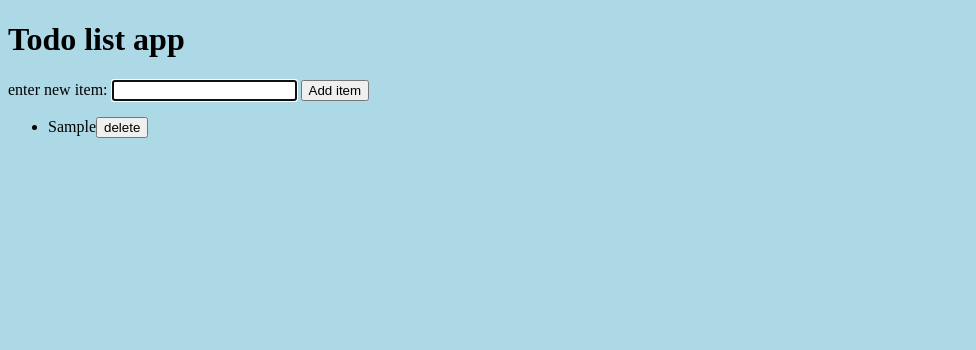
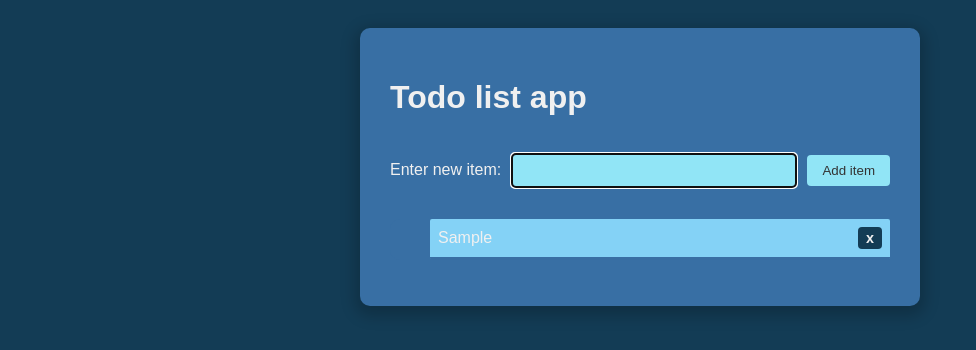
Before and after one commit to leedno/todo_list_app, a plain HTML site: page index.html in a window 1280 px wide. Both pictures are taken after typing "Sample" into the empty fields and a click on the button "Add item". Shown: the whole page, without its empty margins (0-976 px from the left). Drawn offline with Linux system fonts and the light colour scheme.

Commit message:
style changes

```diff
--- a/index.html
+++ b/index.html
@@ -1,18 +1,28 @@
 <!doctype html>
 <html lang="en">
   <head>
+
     <meta charset="utf-8" />
     <title>todo app</title>
     <link rel="stylesheet" href="style.css" />
     <script src="main.js" defer></script>
+
   </head>
   <body>
-    <h1>Todo list app</h1>
-    <form>
-      <label for="item">enter new item:</label>
-      <input type="text" name="item" id="item"/>
-      <button>Add item</button>
-      <ul></ul>
-    </form>
+
+    <div class="app-container">
+
+      <h1>Todo list app</h1>
+
+      <form>
+        <label for="item">Enter new item:</label>
+        <input type="text" name="item" id="item"/>
+        <button>Add item</button>
+      </form>
+
+      <div class="list"><ul></ul></div>
+
+    </div>
+
   </body>
 </html>
--- a/main.js
+++ b/main.js
@@ -20,7 +20,7 @@ function btnPress(event) {
 
   // setting text content
   listItem.textContent = text;
-  deleteButton.textContent = "delete"
+  deleteButton.textContent = "x"
 
   // structuring elements
   listItem.appendChild(deleteButton);
--- a/style.css
+++ b/style.css
@@ -1,3 +1,126 @@
+:root {
+    /* --- COLOR PALETTE --- */
+    --color-dark-blue: #133c55;   /* Indigo Dye (Body BG, Delete Btn) */
+    --color-med-blue: #386fa4;    /* Bice Blue (App Container BG, UL BG) */
+    --color-light-blue: #84d2f6;  /* Pale Azure (List Item BG, Hover) */
+    --color-accent-blue: #91e5f6; /* Non Photo Blue (Input BG, Add Btn) */
+    --color-primary-text: #f0f0f0; /* Soft White (Dark BG Text) */
+    --color-secondary-text: #333333; /* Dark Charcoal (Light BG Text) */
+
+    /* --- SHAPES & SPACING --- */
+    --spacing-gap: 15px;
+    --border-radius-lg: 10px;
+    --border-radius-sm: 4px;
+}
+
+/* ==================================== */
+/* 1. GLOBAL & BODY STYLES              */
+/* ==================================== */
 body {
-  background-color: lightblue;
+    background-color: var(--color-dark-blue);
+    font-family: sans-serif;
+    color: var(--color-primary-text);
+    display: flex;
+    flex-direction: column;
+    align-items: center;
+    min-height: 100vh;
 }
+
+h1 {
+    color: var(--color-primary-text);
+}
+
+/* ==================================== */
+/* 2. APP CONTAINER                     */
+/* ==================================== */
+.app-container {
+    background-color: var(--color-med-blue);
+    color: var(--color-primary-text);
+    padding: 30px;
+    max-width: 500px;
+    width: 90%;
+    border-radius: var(--border-radius-lg);
+    box-shadow: 0 5px 15px 5px rgba(0, 0, 0, 0.2);
+    margin-top: 20px;
+    display: flex;
+    flex-direction: column;
+    gap: var(--spacing-gap);
+}
+
+/* ==================================== */
+/* 3. FORM & CONTROLS                   */
+/* ==================================== */
+form {
+    color: var(--color-primary-text);
+    display: flex;
+    flex-direction: row;
+    align-items: center;
+    gap: 10px;
+    border-radius: 8px;
+}
+
+input[type="text"] {
+    background-color: var(--color-accent-blue);
+    color: var(--color-secondary-text);
+    padding: 8px;
+    border: 2px solid #6987c9;
+    border-radius: var(--border-radius-sm);
+    flex-grow: 1;
+}
+
+form button {
+    background-color: var(--color-accent-blue);
+    color: var(--color-secondary-text);
+    padding: 8px 15px;
+    border-radius: var(--border-radius-sm);
+    border: none;
+    cursor: pointer;
+    transition: background-color 0.2s;
+}
+
+form button:hover {
+    background-color: var(--color-light-blue);
+    color: var(--color-secondary-text);
+}
+
+
+/* ==================================== */
+/* 4. LIST CONTAINER (UL) & ITEMS (LI)  */
+/* ==================================== */
+ul {
+    background-color: var(--color-med-blue);
+    padding: 10;
+    border-radius: var(--border-radius-lg);
+}
+
+li {
+    margin: 0;
+    display: flex;
+    justify-content: space-between;
+    align-items: center;
+    padding: 8px;
+    background-color: var(--color-light-blue);
+    border-radius: 2px;
+    border-bottom: 3px solid var(--color-med-blue);
+}
+
+/* Delete Button */
+li button {
+    margin-left: 12px;
+    background-color: var(--color-dark-blue);
+    color: var(--color-primary-text);
+    font-weight: bold;
+    border-radius: var(--border-radius-sm);
+    border: none;
+    padding: 4px 8px;
+    line-height: 1;
+    font-size: 0.9rem;
+    font-size: 0.9rem;
+    cursor: pointer;
+    transition: background-color 0.2s;
+}
+
+li button:hover {
+  background-color: var(--color-med-blue);
+  transform: scale(1.05);
+}
```
